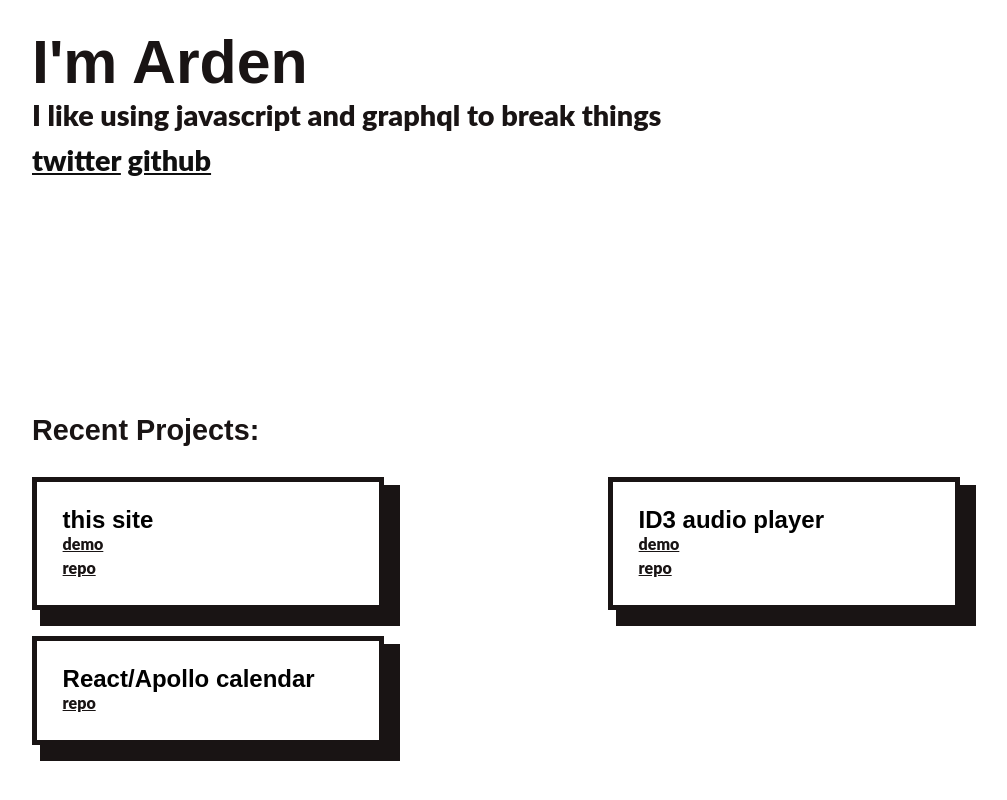
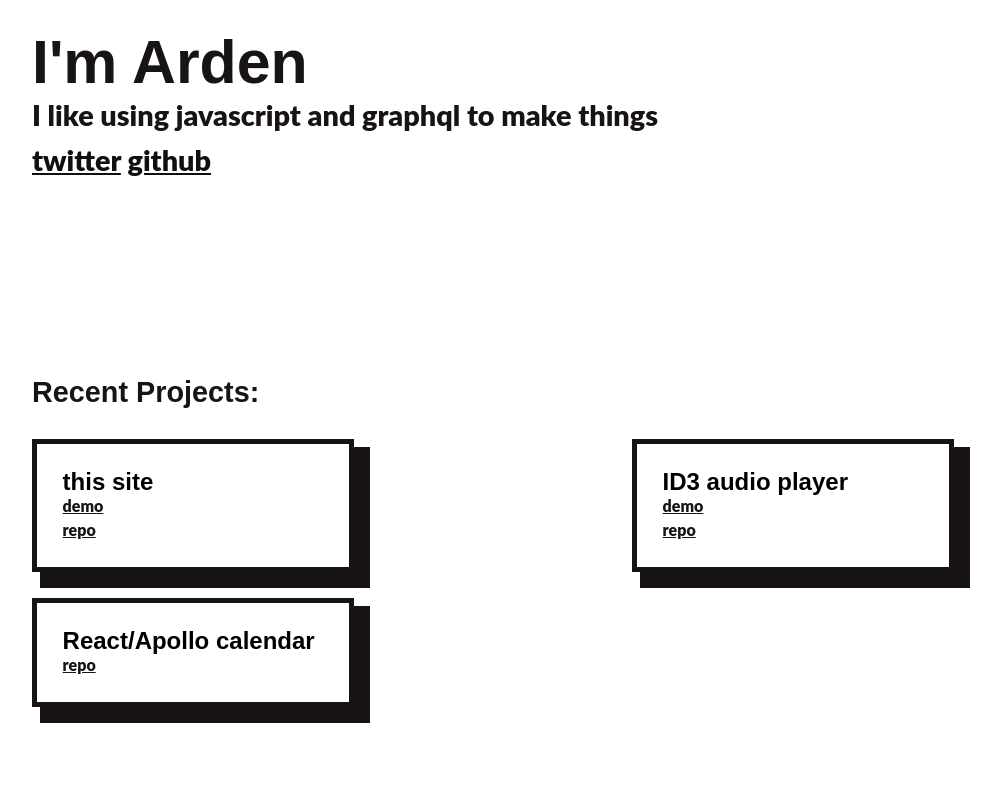
Before and after one commit to ArdenJ/ardenj.github.io, a React (Create React App) app: page / in a window 1280 px wide. Shown: the whole page, without its empty margins (0-1007 px from the left). Built offline with nearby package versions, Linux system fonts and the light colour scheme; a web font is replaced by a local one.

Commit message:
updated layout... slightly

```diff
--- a/src/App.tsx
+++ b/src/App.tsx
@@ -20,12 +20,11 @@ const App: React.FC = () => {
         }}
         data-testid="app"
       >
-        {/* TODO: Focus lock  */}
         <Container>
           <Main>
             <Header>
               <h1>I&apos;m Arden</h1>
-              <p>I like using javascript and graphql to break things</p>
+              <p>I like using javascript and graphql to make things</p>
               <p>
                 <a
                   href="https://www.twitter.com/_ardenj"
--- a/src/components/Demo/Demos.styled.js
+++ b/src/components/Demo/Demos.styled.js
@@ -17,7 +17,7 @@ export const StyledDemo = styled.div`
   .animatedDiv {
     background-color: ${({ theme }) => theme.bodyPrimary};
     padding: 1.6rem;
-    margin: 0 2rem 1.6rem 0;
+    margin: 0 2.4rem 1.6rem 0;
     border: 5px solid ${({ theme }) => theme.textPrimary};
     box-shadow: 12px 12px 0 4px ${({ theme }) => theme.textPrimary};
     z-index: 10;
@@ -27,11 +27,12 @@ export const StyledDemo = styled.div`
   }
 
   @media ${({ theme }) => theme.screenWidth.medium} {
-    width: 70%;
+    max-width: 70%;
   }
 
   @media ${({ theme }) => theme.screenWidth.large} {
-    max-width: 30vw;
+    min-width: 360px;
+    max-width: 32%;
   }
 `
 
@@ -43,8 +44,6 @@ export const StyledDemoContainer = styled.section`
   margin: auto 0;
   display: grid;
   align-content: left;
-  grid-template-rows: auto auto;
-  grid-template-columns: 100%;
 
   h2 {
     color: ${({ theme }) => theme.textPrimary};
@@ -65,7 +64,7 @@ export const StyledDemoContainer = styled.section`
     width: 80vw;
 
     .demos {
-      width: 100%;
+      width: auto;
       flex-wrap: wrap;
       display: flex;
       flex-direction: row;
--- a/src/components/Header/Header.styled.js
+++ b/src/components/Header/Header.styled.js
@@ -6,6 +6,8 @@ export const StyledHeader = styled.header`
   margin: auto;
   line-height: 1;
   width: 100%;
+  height: 100%;
+  overflo: hidden;
 
   h1 {
     font-size: 2.6rem;
--- a/src/components/Main/Main.styled.js
+++ b/src/components/Main/Main.styled.js
@@ -5,18 +5,19 @@ export const StyledMain = styled.main`
   align-items: center;
   background-color: ${({ theme }) => theme.bodyPrimary};
   color: ${({ theme }) => theme.textPrimary};
-  min-height: 60vh;
+  min-height: 50vh;
   width: 100vw;
   justify-content: center;
   text-rendering: optimizeLegibility;
   padding: 2rem;
+  overflow: hidden;
 
   @media ${({ theme }) => theme.screenWidth.medium} {
     margin: 0 auto;
-    min-height: 50vh;
+    min-height: 40vh;
   }
   @media ${({ theme }) => theme.screenWidth.large} {
     max-width: 100vw;
-    min-height: 48vh;
+    min-height: 30vh;
   }
 `
```
